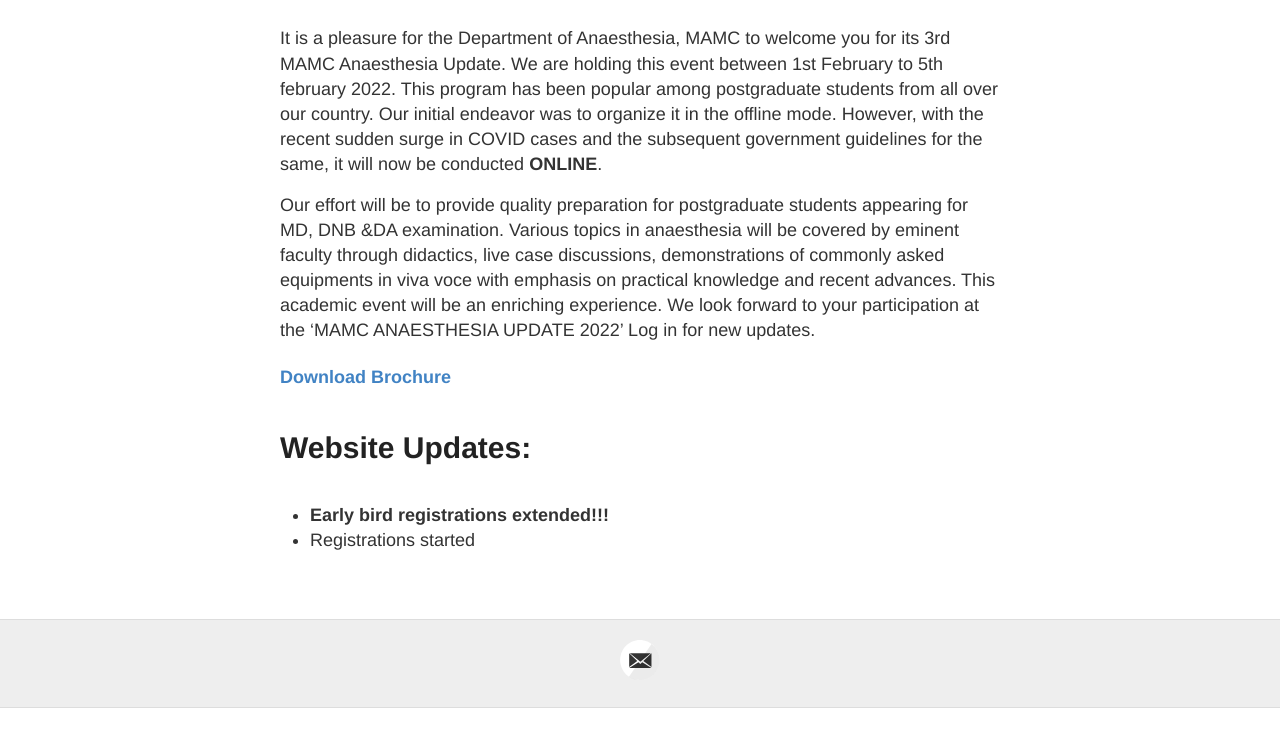
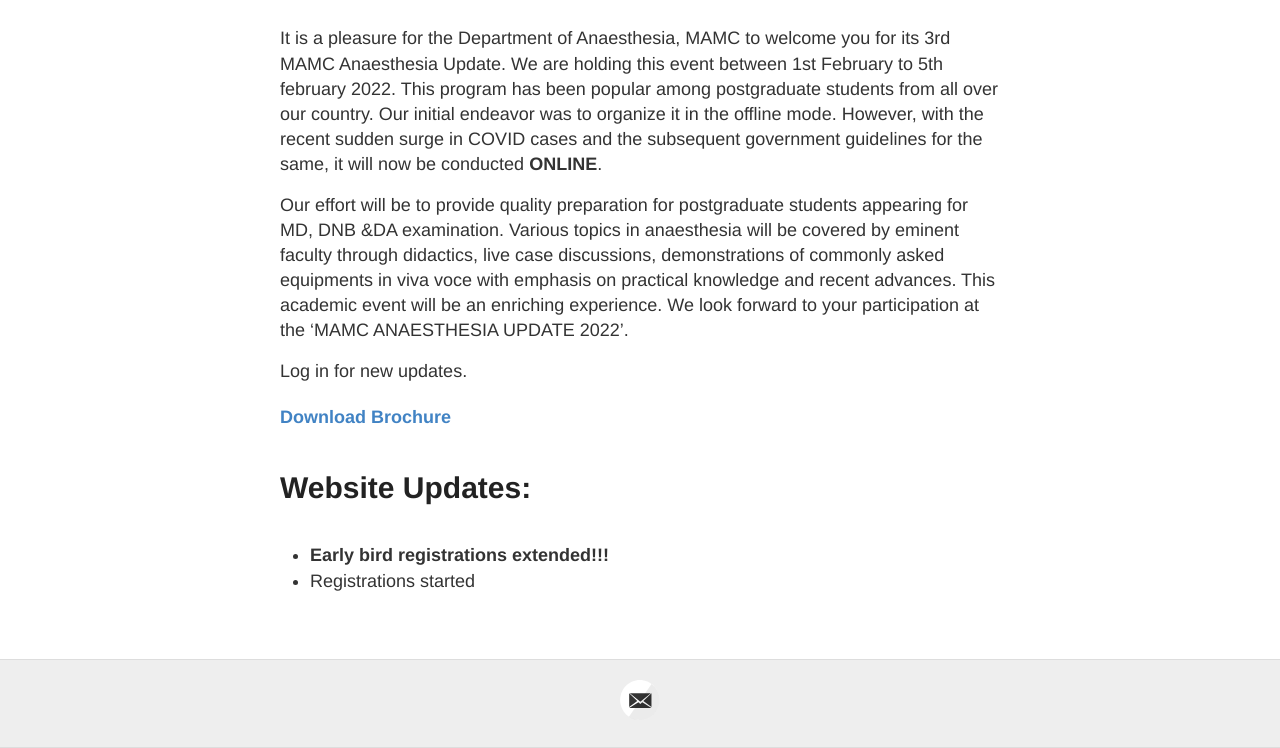
Before and after one commit to mamcanaesthesiaupdate/mamcanaesthesiaupdate.github.io, a Jekyll site: the page built from index.md, in a window 1280 px wide and 900 px high, scrolled down 576 px, cut to the strip 152-900 px from the top of the window. Built offline with Jekyll 4.4.1, drawn with Linux system fonts in a browser that asks for light colours; nearby versions of some CDN libraries; before the commit the page ends 1436 px from its top, so only the background shows below that.

```diff
--- a/index.md
+++ b/index.md
@@ -7,7 +7,8 @@ permalink: /
 It is a pleasure for the Department of Anaesthesia, MAMC  to welcome you for its 3rd MAMC Anaesthesia Update. We are holding this event between 1st February to 5th february 2022. This program has been popular among postgraduate students from all over our country. Our initial endeavor was to organize it in the offline mode. However, with the recent sudden surge in COVID cases and the subsequent government guidelines for the same, it will now be conducted **ONLINE**.
 
 Our effort will be to provide quality preparation for postgraduate students appearing for MD, DNB &DA examination. Various topics in anaesthesia will be covered by eminent faculty through didactics, live case discussions, demonstrations of commonly asked equipments in viva voce with emphasis on practical knowledge and recent advances. This academic event will be an enriching experience.
-We look forward to your participation at the 'MAMC ANAESTHESIA UPDATE 2022'
+We look forward to your participation at the 'MAMC ANAESTHESIA UPDATE 2022'.
+
 Log in for new updates.
 
 
```
